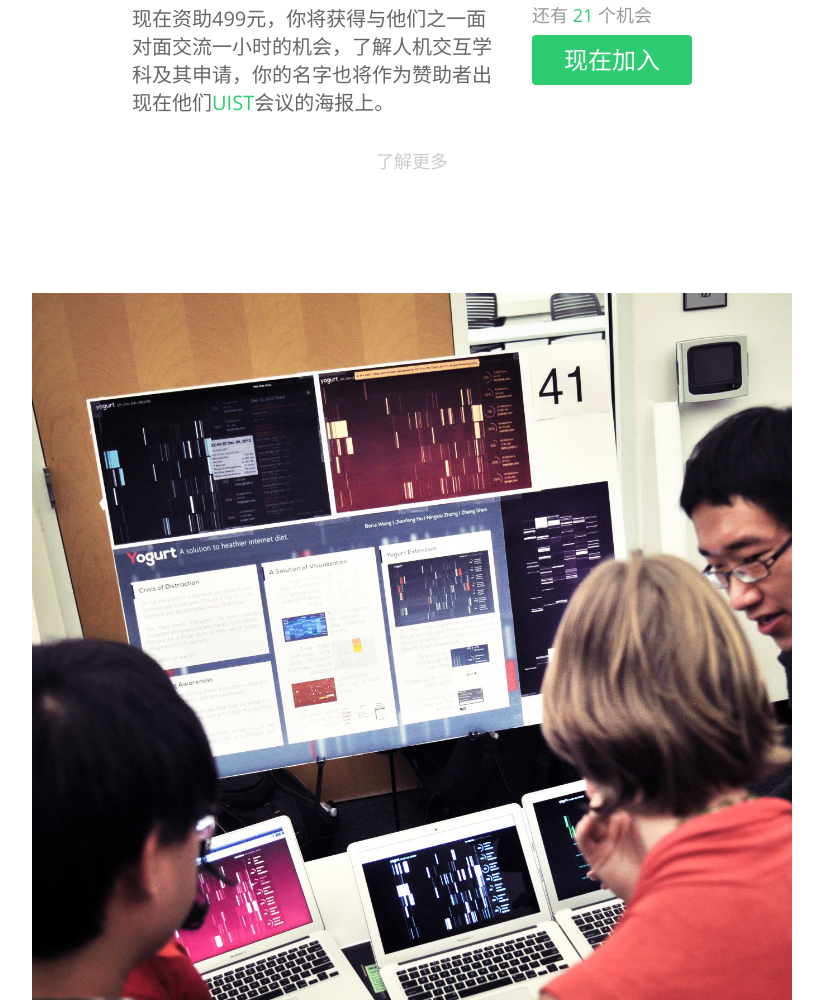
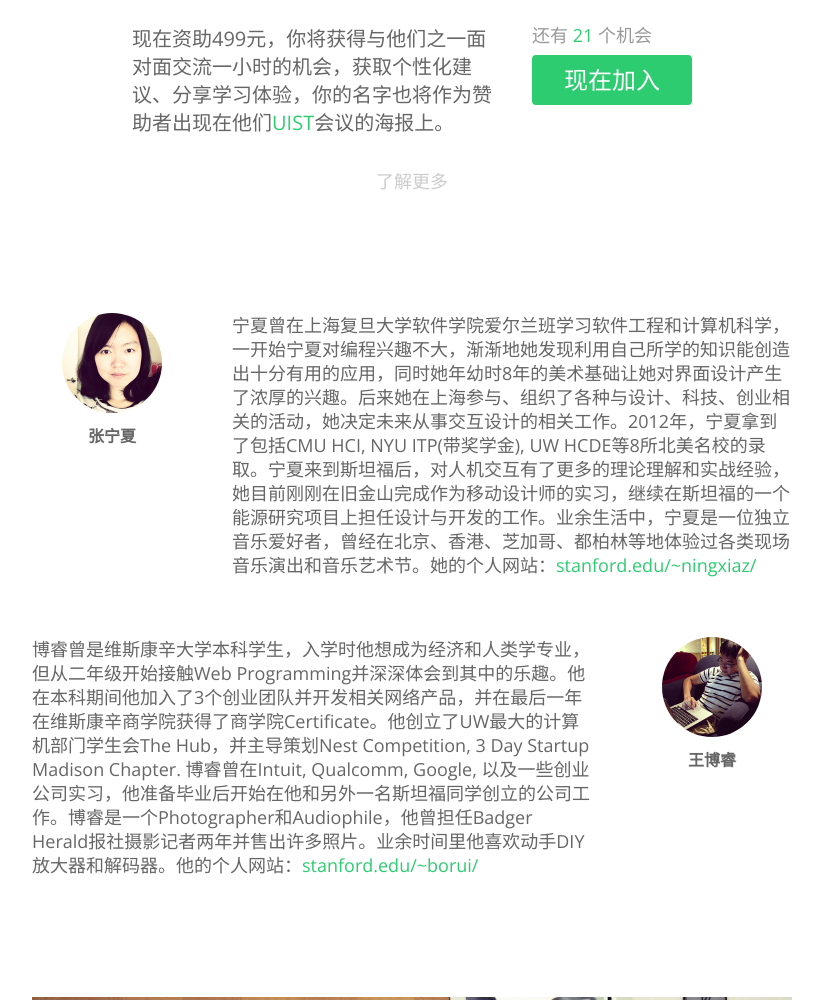
Before and after one commit to ningxiaz/ningxiaandborui, a plain HTML site: page index.html in a window 1280 px wide. Shown: the part 465-1465 px from the top of the page, without its empty margins (228-1051 px from the left). Drawn offline with nearby package versions, Linux system fonts and the light colour scheme; files whose address does not match are found by name.

Commit message:
add more self introduction

```diff
--- a/css/sass/style.scss
+++ b/css/sass/style.scss
@@ -167,6 +167,41 @@ a.ref:active{
 	}
 }
 
+#more_intro{
+	.first{
+		margin-bottom: 40px;
+	}
+
+	.photo{
+		width: 100px;
+		height: 100px;
+		border-radius: 200px;
+		margin: 0 auto; //center the image within the grid
+	}
+
+	.ningxia{
+		background: url(../../images/ningxia.JPG) no-repeat;
+		background-size: 100px auto;
+	}
+
+	.borui{
+		background: url(../../images/borui.JPG) no-repeat;
+		background-size: 100px auto;
+	}
+
+	.name{
+		text-align: center;
+		font-weight: bold;
+		font-size: 16px;
+		color: $grey-2;
+		margin-top: 10px;
+	}
+
+	a{
+
+	}
+}
+
 #motivation{
 
 	#poster{
--- a/index.html
+++ b/index.html
@@ -63,7 +63,7 @@
 	<section id="intro">
 		<div class="row header">
 			<div class="grid_8 offset_2">
-				<h1>如果你考虑申请出国学习人机交互</h1>
+				<h1>如果你考虑申请出国学习计算机或人机交互</h1>
 				<h4>宁夏和博睿愿意帮助你，同时他们也需要你的帮助</h4>
 			</div>
 		</div>
@@ -89,7 +89,7 @@
 					</a>
 					<div class="desc">
 						<a class="name" href="http://stanford.edu/~borui/" target="blank">王博睿</a>
-						<p>斯坦福大学计算机硕士在读，人机交互方向</p>
+						<p>斯坦福大学计算机硕士在读，人机交互方向，辅修人工智能</p>
 					</div>
 				</div>
 			</div>
@@ -97,7 +97,7 @@
 		<div class="row">
 			<div class="grid_4 offset_3">
 				<p class="teaser">
-					现在资助499元，你将获得与他们之一面对面交流一小时的机会，了解人机交互学科及其申请，你的名字也将作为赞助者出现在他们<a class="ref" href="http://www.acm.org/uist/uist2013/" target="blank">UIST</a>会议的海报上。
+					现在资助499元，你将获得与他们之一面对面交流一小时的机会，获取个性化建议、分享学习体验，你的名字也将作为赞助者出现在他们<a class="ref" href="http://www.acm.org/uist/uist2013/" target="blank">UIST</a>会议的海报上。
 				</p>
 			</div>
 			<div class="grid_2">
@@ -107,6 +107,33 @@
 		</div>
 		<div class="more">
 			<a href="#motivation">了解更多</a>
+		</div>
+	</section>
+
+	<section id="more_intro">
+		<div class="row first">
+				<div class="grid_2 offset_2">
+						<div class="photo ningxia">
+						</div>
+						<div class="name">张宁夏</div>
+				</div>
+				<div class="grid_6">
+						<p class="narrative">
+							宁夏曾在上海复旦大学软件学院爱尔兰班学习软件工程和计算机科学，一开始宁夏对编程兴趣不大，渐渐地她发现利用自己所学的知识能创造出十分有用的应用，同时她年幼时8年的美术基础让她对界面设计产生了浓厚的兴趣。后来她在上海参与、组织了各种与设计、科技、创业相关的活动，她决定未来从事交互设计的相关工作。2012年，宁夏拿到了包括CMU HCI, NYU ITP(带奖学金), UW HCDE等8所北美名校的录取。宁夏来到斯坦福后，对人机交互有了更多的理论理解和实战经验，她目前刚刚在旧金山完成作为移动设计师的实习，继续在斯坦福的一个能源研究项目上担任设计与开发的工作。业余生活中，宁夏是一位独立音乐爱好者，曾经在北京、香港、芝加哥、都柏林等地体验过各类现场音乐演出和音乐艺术节。她的个人网站：<a class="ref" href="http://stanford.edu/~ningxiaz/" target="blank">stanford.edu/~ningxiaz/</a>
+						</p>
+				</div>
+		</div>
+		<div class="row">
+				<div class="grid_6 offset_2">
+						<p class="narrative">
+							博睿曾是维斯康辛大学本科学生，入学时他想成为经济和人类学专业，但从二年级开始接触Web Programming并深深体会到其中的乐趣。他在本科期间他加入了3个创业团队并开发相关网络产品，并在最后一年在维斯康辛商学院获得了商学院Certificate。他创立了UW最大的计算机部门学生会The Hub，并主导策划Nest Competition, 3 Day Startup Madison Chapter. 博睿曾在Intuit, Qualcomm, Google, 以及一些创业公司实习，他准备毕业后开始在他和另外一名斯坦福同学创立的公司工作。博睿是一个Photographer和Audiophile，他曾担任Badger Herald报社摄影记者两年并售出许多照片。业余时间里他喜欢动手DIY放大器和解码器。他的个人网站：<a class="ref" href="http://stanford.edu/~borui/" target="blank">stanford.edu/~borui/</a>
+						</p>
+				</div>
+				<div class="grid_2">
+						<div class="photo borui">
+						</div>
+						<div class="name">王博睿</div>
+				</div>
 		</div>
 	</section>
 
```
Also changed, not shown: css/compiled/style.css.
